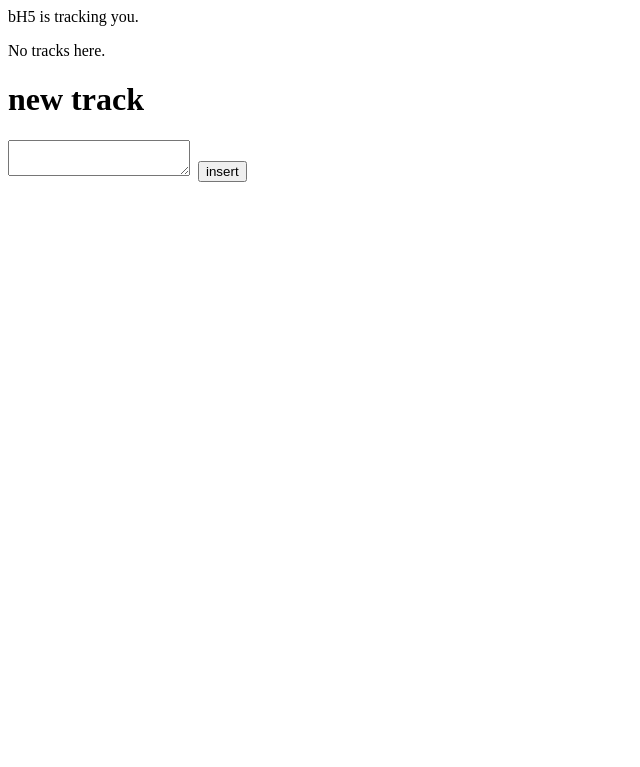
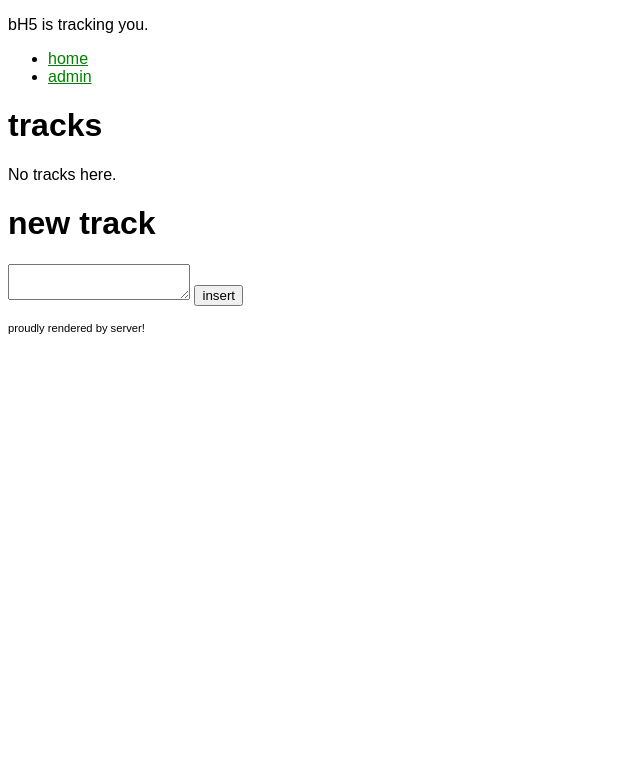
Before and after one commit to koma5/bH5, a Django app: page / in a window 1280 px wide. Shown: the top 767 px of the page, without its empty margins (0-640 px from the left). Run offline with Django 3.2, Linux system fonts and the light colour scheme; data that the repository does not hold is empty.

Commit message:
finally some look; template base html skeleton and static files.

```diff
--- /dev/null
+++ b/tracks/static/tracks/style.css
@@ -0,0 +1,11 @@
+body {
+    font-family: sans-serif;
+}
+
+a {
+    color: green;
+}
+
+footer {
+    font-size: .7em;
+}
--- /dev/null
+++ b/tracks/templates/tracks/base.html
@@ -0,0 +1,38 @@
+{% load static %}
+<!doctype html>
+
+<html>
+    <meta chartset="utf-8">
+    <head>
+        <title>bH5</title>
+
+        <link rel="stylesheet" type="text/css" href="{% static 'tracks/style.css' %}">
+
+    </head>
+
+<body>
+
+    <header>
+        <p>bH5 is tracking you.</p>
+        <nav>
+            <ul>
+                <li><a href="/">home</a></li>
+                <li><a href="/admin">admin</a></li>
+            </ul>
+        </nav>
+    </header>
+
+    <main>
+
+        {% block content %}
+        {% endblock %}
+
+    </main>
+
+    <footer>
+    proudly rendered by server!
+    </footer>
+
+</body>
+
+</html>
--- a/tracks/templates/tracks/detail.html
+++ b/tracks/templates/tracks/detail.html
@@ -1,5 +1,6 @@
-<p>bH5 is tracking you.</p>
+{% extends 'tracks/base.html'%}
 
+{% block content %}
     <h1>{{ track }}</h1>
 
     {% if segments %}
@@ -21,3 +22,5 @@
     {% else %}
         <p>Empty track.</p>
     {% endif %}
+
+{% endblock %}
--- a/tracks/templates/tracks/index.html
+++ b/tracks/templates/tracks/index.html
@@ -1,5 +1,8 @@
+{% extends 'tracks/base.html'%}
 
-<p>bH5 is tracking you.</p>
+{% block content %}
+
+    <h1>tracks</h1>
 
     {% if tracks %}
         <ul>
@@ -11,10 +14,13 @@
         <p>No tracks here.</p>
     {% endif %}
 
-<h1>new track<h1>
-
+    <h1>new track</h1>
+    <p>
         <form action="{% url 'tracks:new_track' %}" method="post">
         {% csrf_token %}
             <textarea name="raw_gpx"></textarea>
             <input type="submit" value="insert">
         </form>
+    <p>
+
+{% endblock %}
```
Lines whose indentation alone changed are shown as unchanged.
